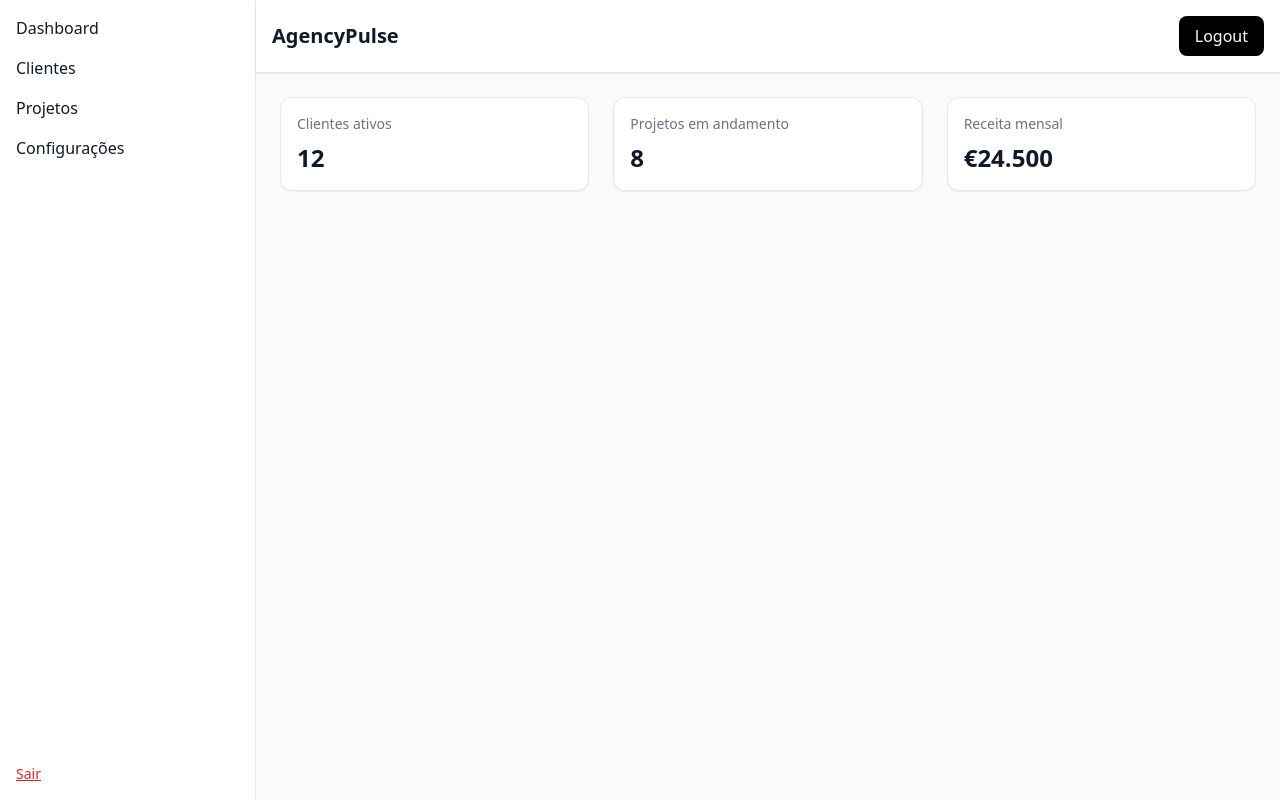
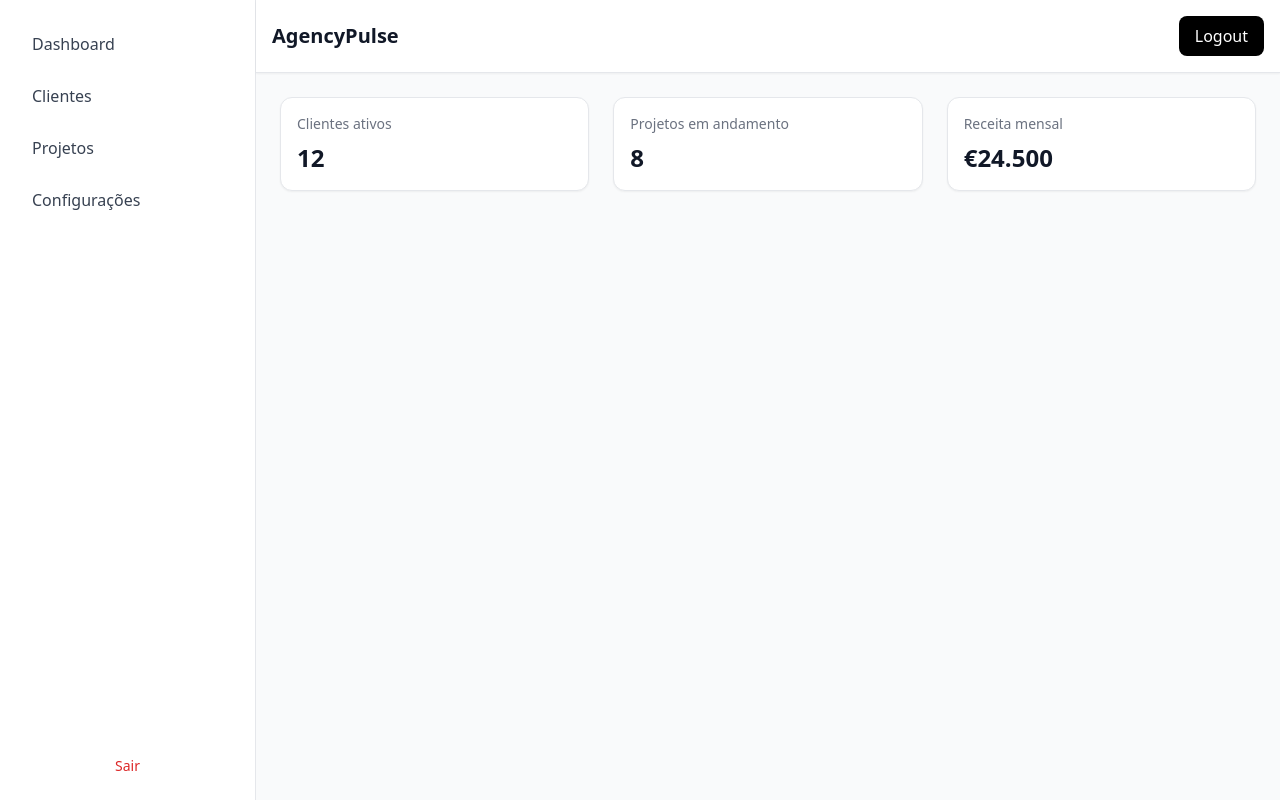
Before and after one commit to jlstudios131-droid/agency-pulse, a Next.js app: page / in a window 1280 px wide. Built offline with nearby package versions, Linux system fonts and the light colour scheme; no server answers.

Commit message:
Update Sidebar.tsx

```diff
--- a/components/Sidebar.tsx
+++ b/components/Sidebar.tsx
@@ -1,21 +1,57 @@
+"use client";
+
 import Link from "next/link";
+import { usePathname, useRouter } from "next/navigation";
+import { supabase } from "@/lib/supabaseClient";
+import { useState } from "react";
 
 export default function Sidebar() {
+  const pathname = usePathname();
+  const router = useRouter();
+  const [loading, setLoading] = useState(false);
+
+  const menu = [
+    { label: "Dashboard", href: "/dashboard" },
+    { label: "Clientes", href: "/dashboard/clients" },
+    { label: "Projetos", href: "/dashboard/projects" },
+    { label: "Configurações", href: "/dashboard/settings" },
+  ];
+
+  const handleLogout = async () => {
+    setLoading(true);
+    await supabase.auth.signOut();
+    router.push("/login");
+  };
+
   return (
-    <aside className="w-64 min-h-screen bg-white border-r p-4 flex flex-col justify-between">
-      <nav className="flex flex-col gap-4">
-        <Link href="/dashboard">Dashboard</Link>
-        <Link href="/dashboard/clients">Clientes</Link>
-        <Link href="/dashboard/projects">Projetos</Link>
-        <Link href="/dashboard/settings">Configurações</Link>
+    <aside className="w-64 min-h-screen bg-white border-r p-6 flex flex-col justify-between">
+      <nav className="flex flex-col gap-3">
+        {menu.map((item) => {
+          const active = pathname === item.href;
+
+          return (
+            <Link
+              key={item.href}
+              href={item.href}
+              className={`p-2 rounded-md transition ${
+                active
+                  ? "bg-black text-white"
+                  : "text-gray-700 hover:bg-gray-100"
+              }`}
+            >
+              {item.label}
+            </Link>
+          );
+        })}
       </nav>
 
-      <a
-        href="/logout"
-        className="mt-10 text-red-600 underline text-sm"
+      <button
+        onClick={handleLogout}
+        disabled={loading}
+        className="text-red-600 hover:opacity-80 text-sm mt-10"
       >
-        Sair
-      </a>
+        {loading ? "Saindo..." : "Sair"}
+      </button>
     </aside>
   );
-}
+            }
```
